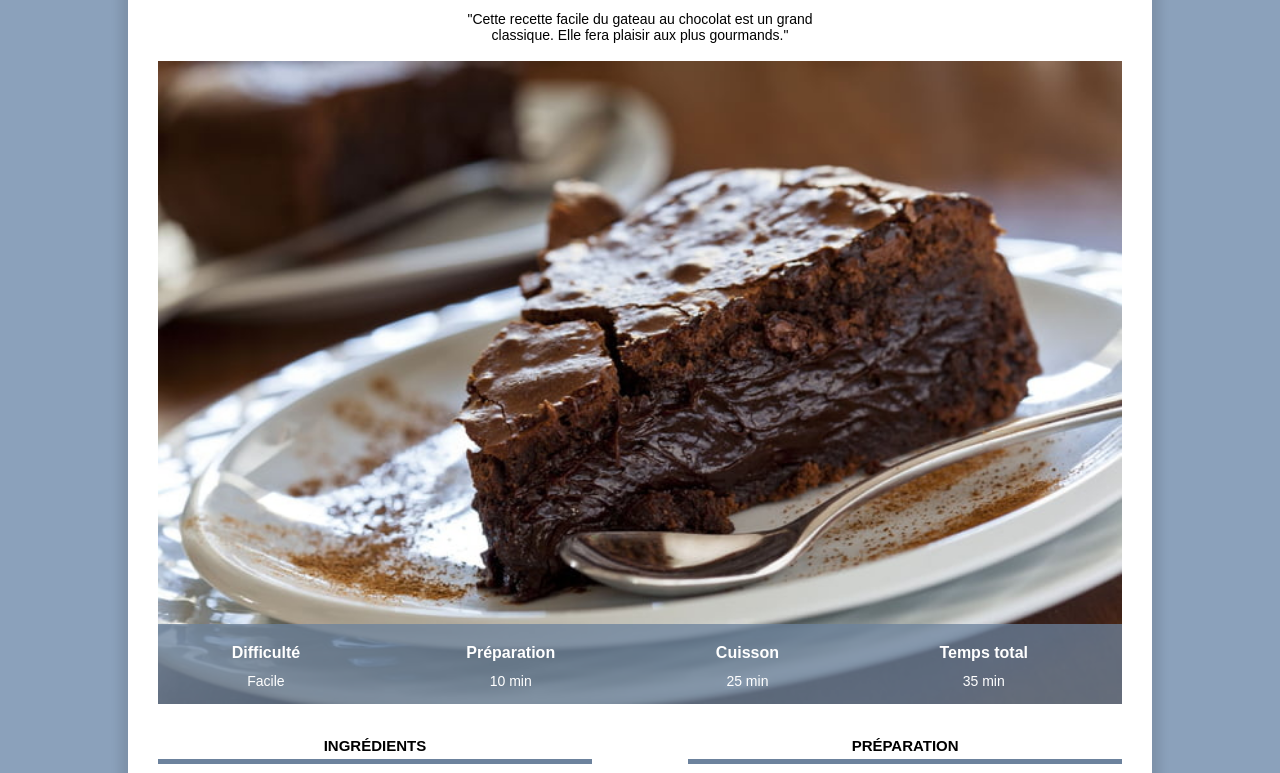
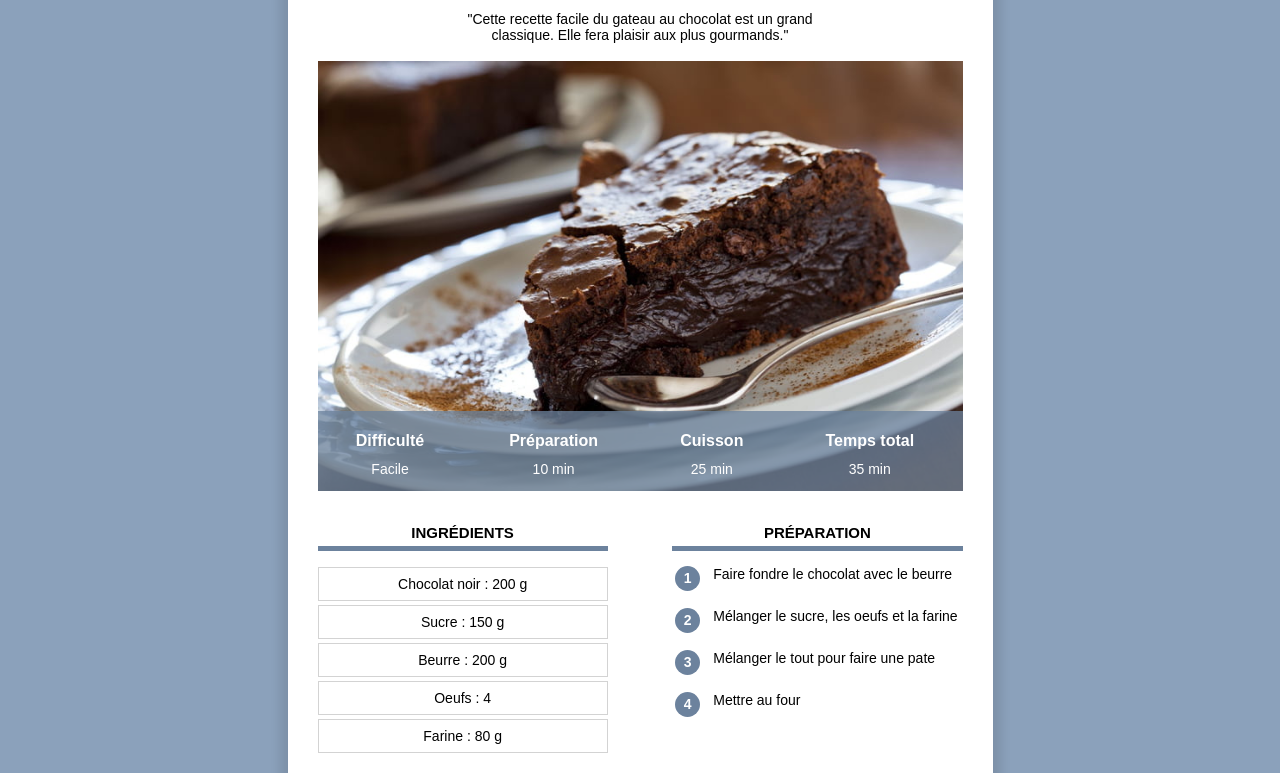
Before and after one commit to arnaudbenzoni/site_recettes, a plain HTML site: page index.html in a window 1280 px wide. Shown: the part 146-919 px from the top of the page. Drawn offline with Linux system fonts and the light colour scheme.

Commit message:
Add files via upload

```diff
--- a/index.html
+++ b/index.html
@@ -3,6 +3,7 @@
     <head>
         <title>Gateau au chocolat</title>
         <meta charset="UTF-8">
+        <meta name="viewport" content="width=device-width, initial-scale=1.0">
         <link rel="stylesheet" href="recette.css"/>
     </head>
     <body>
--- a/recette.css
+++ b/recette.css
@@ -22,9 +22,8 @@ p.categorie {
 
 div.contenu {
     background-color: white;
-    margin: 60px 10% 80px 10%;
-    padding: 0px 30px 30px 30px;
-    min-width: 350px;
+    margin: 40px 8px 40px 8px;
+    padding: 0px 8px 20px 8px;
     box-shadow: 0px 0px 10px 8px rgba(0, 0, 0, 0.1);
     overflow: visible;
 }
@@ -71,17 +70,17 @@ table.info {
     width: 100%;
     color: white;
     background-color: #6C829DC0;
-    height: 80px;
+    height: 50px;
 }
 
 table.info td {
     text-align: center;
-    font-size: 14px;
+    font-size: 12px;
     vertical-align: top;
 }
 
 table.info th {
-    font-size: 16px;
+    font-size: 14px;
     vertical-align: bottom;
     padding-bottom: 8px;
 }
@@ -95,7 +94,7 @@ img.info {
 }
 
 div.colonne {
-    width: 45%;
+    width: 100%;
     margin-top: 20px;
 }
 
@@ -109,11 +108,6 @@ div.colonne h2 {
 
 div.colonne1 {
     display: inline-block;
-    margin-right: 10%;
-}
-
-div.colonne2 {
-    float: right;
 }
 
 div.ingredients p {
@@ -152,3 +146,44 @@ table.preparation td.preparation_etape {
 table.preparation tr {
     height: 40px;
 }
+
+/* Styles pour ordinateur */
+@media only screen and (min-width: 768px){
+    div.contenu {
+        margin: 60px 10% 80px 10%;
+        padding: 0px 30px 30px 30px;
+        min-width: 350px;
+    }
+
+    table.info {
+        height: 80px;
+    }
+
+    table.info td {
+        font-size: 14px;
+    }
+
+    table.info th {
+        font-size: 16px;
+    }
+
+    div.colonne {
+        width: 45%;
+    }
+
+    div.colonne1 {
+        margin-right: 10%;
+    }
+
+    div.colonne2 {
+        float: right;
+    }
+}
+
+@media only screen and (min-width: 900px) {
+    div.contenu {
+        margin-left: auto;
+        margin-right: auto;
+        width: 645px;
+    }
+}
```
